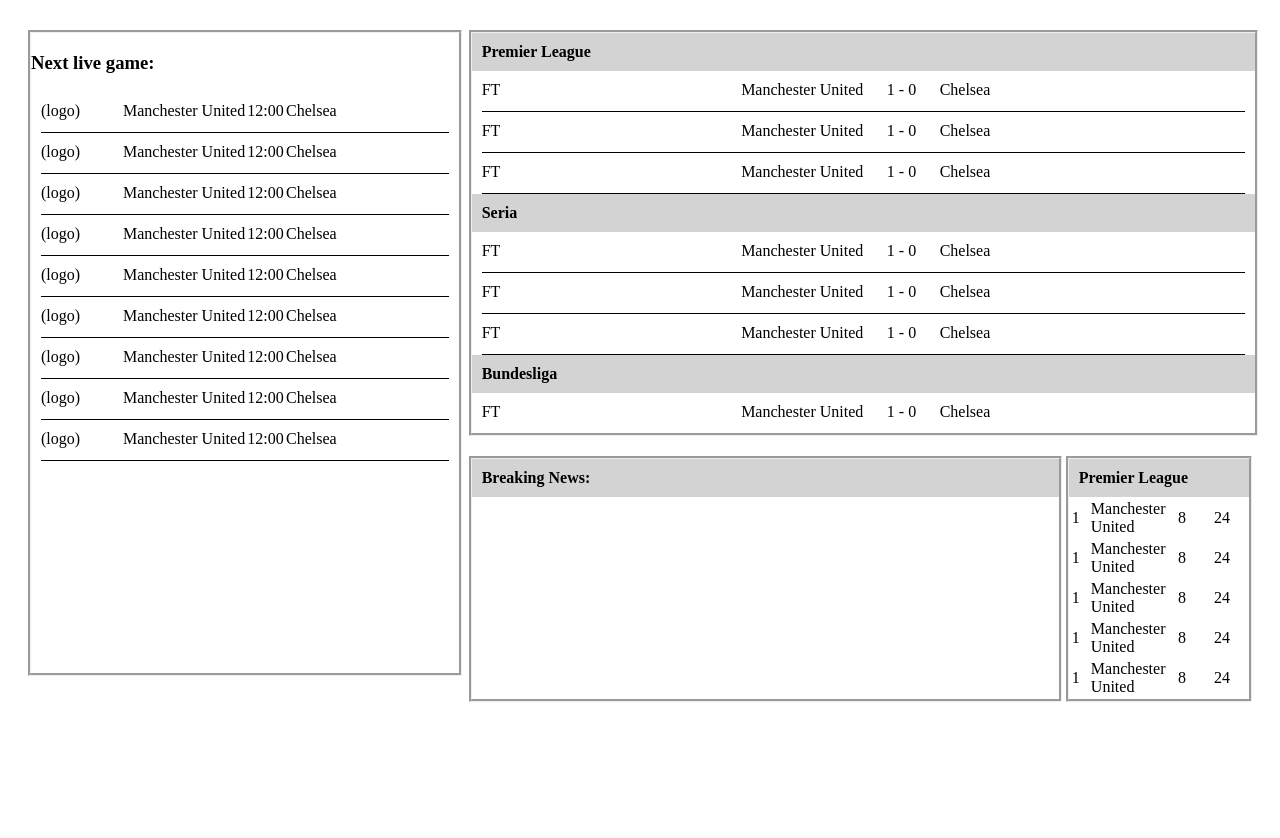
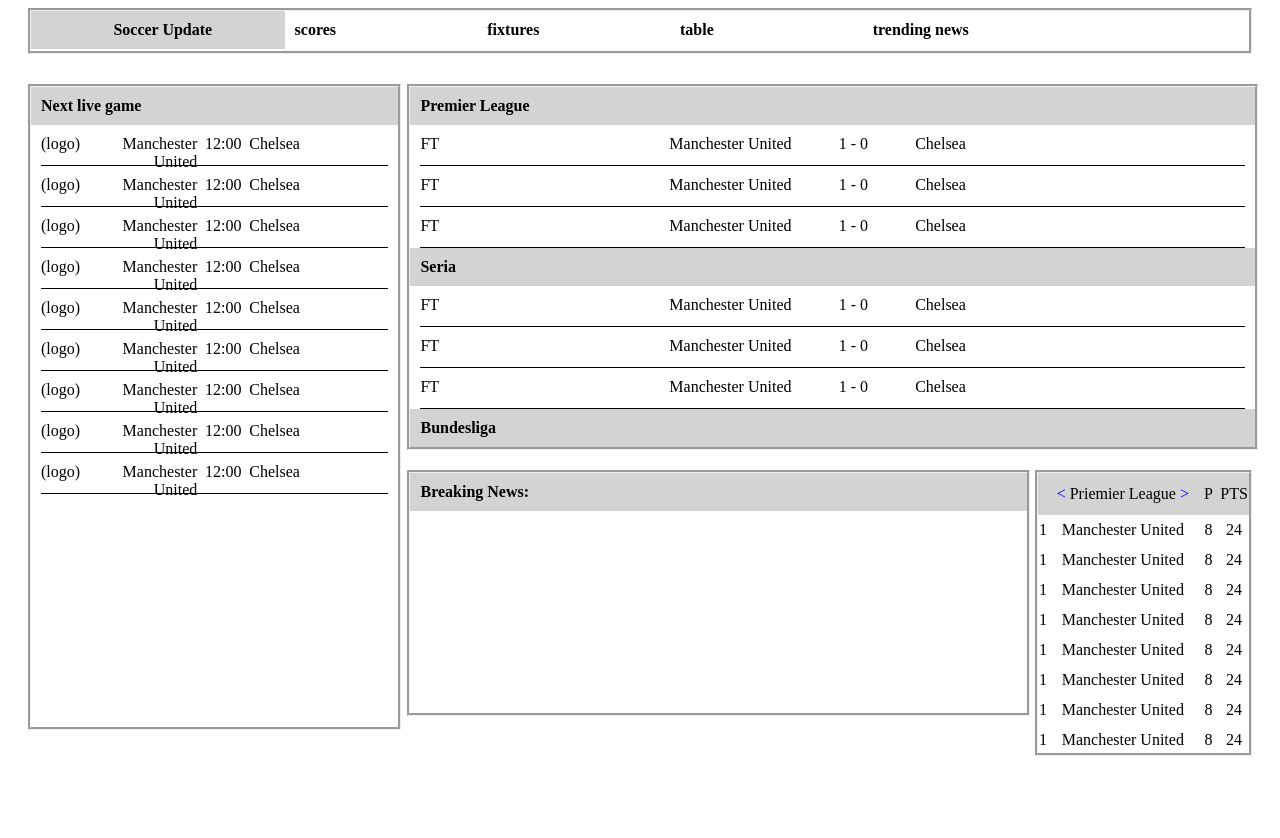
Before and after one commit to shannonmcguire24/comp424-web-design, a plain HTML site: page html/pages/team/index.html in a window 1280 px wide. After the commit the page ends 812 px from the top, so only its background shows below. Drawn offline with Linux system fonts and the light colour scheme.

Commit message:
update teams screen

```diff
--- a/html/pages/team/index.html
+++ b/html/pages/team/index.html
@@ -1,11 +1,20 @@
 <!DOCTYPE html>
+
 <head>
     <link rel="stylesheet" type="text/css" href="styles.css">
 </head>
+
 <body>
+    <div class="navigation-bar">
+        <h4 class="website-name">Soccer Update</h4>
+        <a href="#"><h4 class="navigation-bar-features">scores</h4></a>
+        <a href="#"><h4 class="navigation-bar-features">fixtures</h4></a>
+        <a href="#"><h4 class="navigation-bar-features">table</h4></a>
+        <a href="#"><h4 class="navigation-bar-features">trending news</h4></a>
+    </div>
     <div class="container">
         <div class="side-bar">
-            <h3>Next live game:</h3>
+            <h4>Next live game</h4>
             <ul>
                 <li class="match">
                     <span class="time">(logo)</span>
@@ -133,13 +142,22 @@
                 <h4>Breaking News:</h4>
             </div>
             <div class="top-team">
-                <h4>Premier League</h4>
-                <table>
+                <table cellspacing="0">
+                    <tr class="header">
+                        <th style="width: 0%"></th>
+                        <th class="league-name">
+                            <a href="#" class="league-navigate"><</a>
+                            <span class="league-name">Priemier League</span>
+                            <a href="#" class="league-navigate">></a>
+                        </th>
+                        <th class="match-played">P</th>
+                        <th class="point">PTS</th>
+                    </tr>
                     <tr>
-                        <th class="ranking">1</th>
+                        <th>1</th>
                         <th class="team">Manchester United</th>
-                        <th class="match-played">8</th>
-                        <th class="point">24</th>
+                        <th>8</th>
+                        <th>24</th>
                     </tr>
                     <tr>
                         <th>1</th>
--- a/html/pages/team/styles.css
+++ b/html/pages/team/styles.css
@@ -1,35 +1,56 @@
 /* body {height: 100%;} */
+
+.navigation-bar {
+    margin-inline-start: 20px;
+    margin-inline-end: 20px;
+    height: 5vh;
+    border-style: groove;
+}
+
+.website-name {
+    width: 20%;
+    float: left;
+    text-align: center;
+    background-color: lightgray;
+}
+
+.navigation-bar-features {
+    width: 15%;
+    float: left;
+    background-color: white;
+    color: black;
+}
 
 .container {
     margin-top: 30px;
-    height: 100vh;
+    height: 90vh;
     margin-inline-start: 20px;
     margin-inline-end: 20px;
 }
 
 .side-bar {
     height: 80vh;
-    width: 35%;
+    width: 30%;
     float: left;
     border-style: groove;
 
 }
 
 .content {
-    width: 64%;
+    width: 69%;
     float: right;
 }
 
 .live-score {
     width: 100%;
-    height: 50vh;
+    height: 45vh;
     border-style: groove;
     overflow: scroll;
 }
 
 .other {
     height: 30vh;
-    width: 75%;
+    width: 73%;
     border-style: groove;
     float: left;
     margin-top: 20px;
@@ -37,8 +58,8 @@
 }
 
 .top-team {
-    height: 30vh;
-    width: 23%;
+    height: 35vh;
+    width: 25%;
     float: right;
     margin-top: 20px;
     overflow: scroll;
@@ -76,39 +97,62 @@ h4 {
 }
 
 .teamA {
-    width: 40%;
+    width: 35%;
     float: left;
     text-align: right;
 }
 
 .score {
-    width: 10%;
+    width: 15%;
     float: left;
     text-align: center;
 }
 
 .teamB {
-    width: 40%;
+    width: 35%;
     float: left;
+    text-align: left
 }
 
 th {
     font-weight: normal;
-    text-align: justify;
+    text-align: center;
+}
+
+.top-team > table > tbody > tr {
+    height: 30px;
+}
+
+.top-team > table > tbody > tr.header {
+    background-color: lightgray;
+}
+
+.league-name {
+    height: 40px;
+    width: 60%;
 }
 
 .team {
-    width: 50%;
+    width: 70%;
 }
 
 .match-played{
-    width: 20%;
+    width: 10%;
 }
 
 .point {
-    width: 20%;
+    width: 10%;
 }
 
 .ranking {
     width: 10%;
 }
+
+.league-navigate {
+    text-decoration: none;
+    width: 20%;
+}
+
+.league-name {
+    width: 60%;
+}
```
Also changed, not shown: html/dev.html (deleted, +0 -34 lines), html/master.html (deleted, +0 -34 lines), html/navigation-bar/index.html (added, +34 -0 lines), index.html (+96 -0 lines), html/index.html (deleted), img/SoccerBall.jpg (added), img/premierl.png (added), img/stadium.jpg (added), 3 other files. Lines whose indentation alone changed are shown as unchanged.
